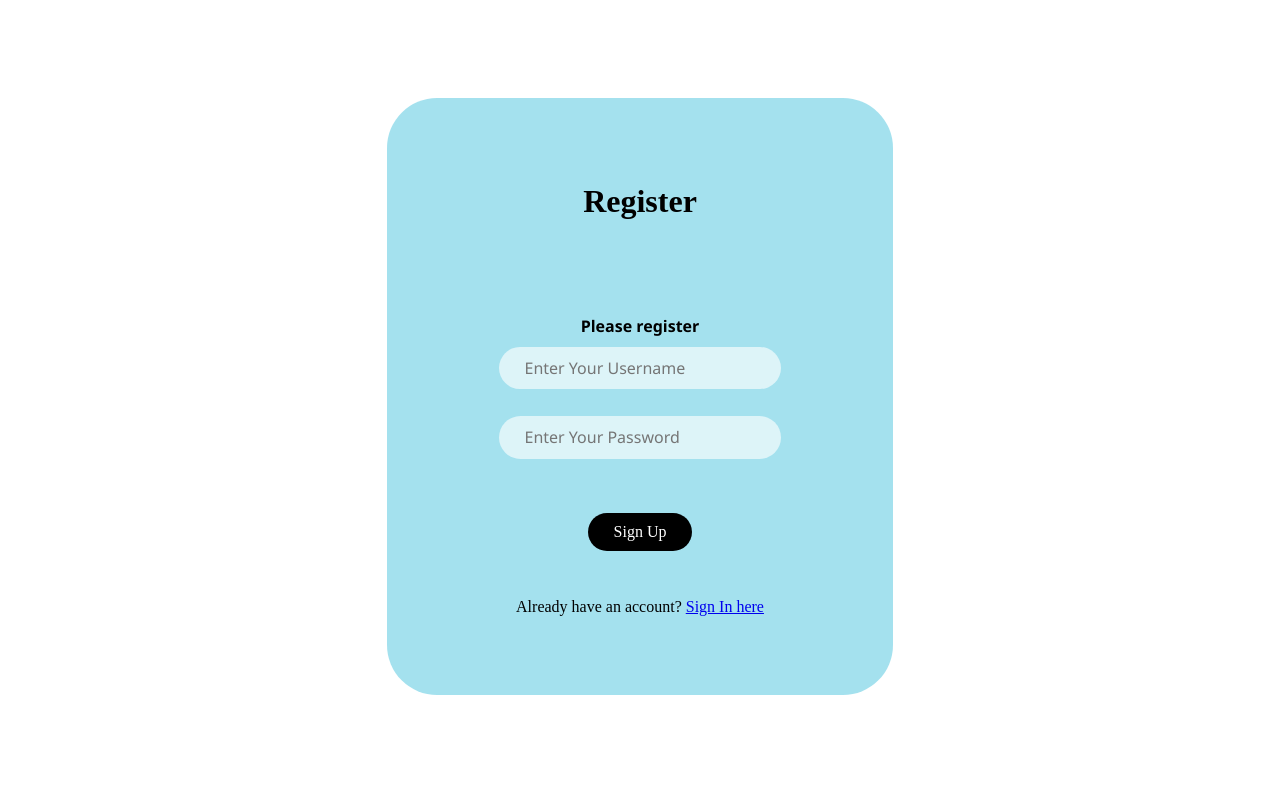
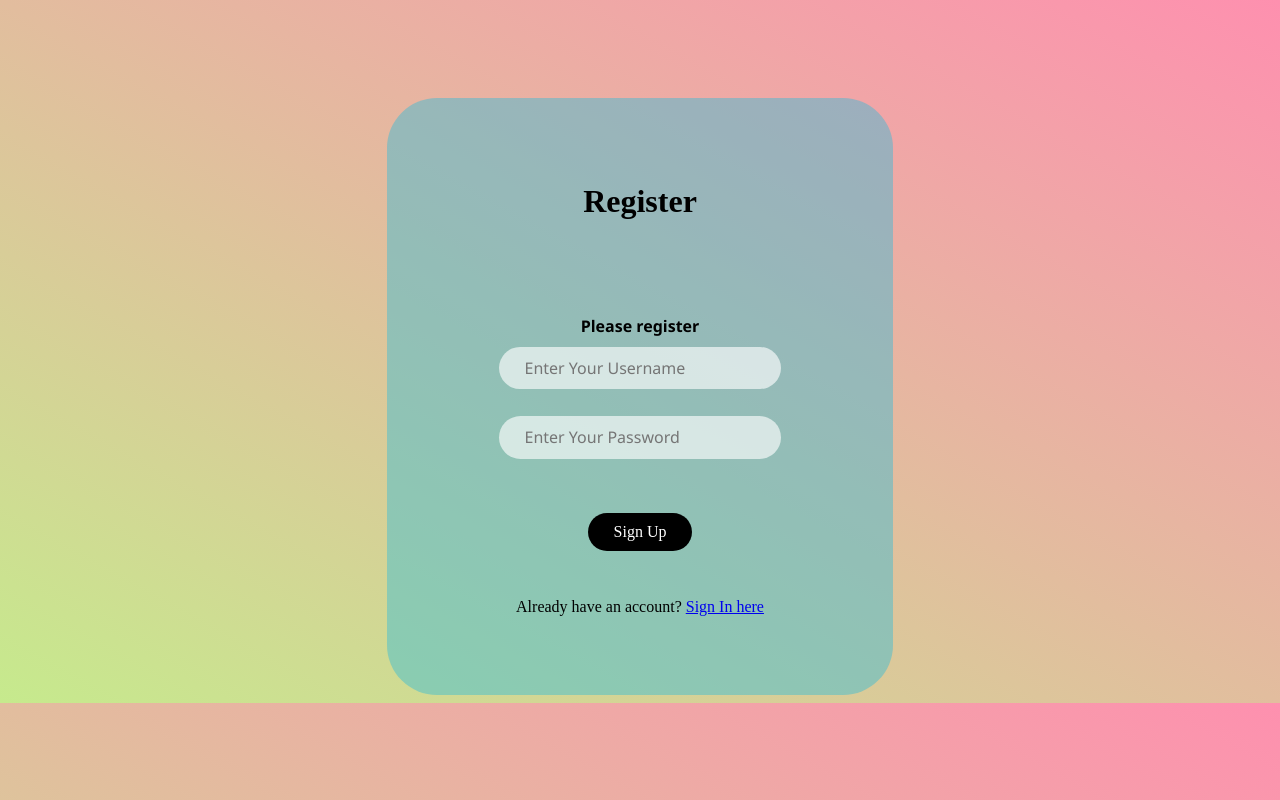
Before and after one commit to sravan1946/bytebash, a Flask app: page /register in a window 1280 px wide. Run offline with Flask 3, Linux system fonts and the light colour scheme.

Commit message:
register

```diff
--- a/data/users.json
+++ b/data/users.json
@@ -1 +1 @@
-{"sravan": "asdf", "sravan-krishna": "hi"}
+{"sravan": "asdf", "sravan-krishna": "hi", "anjana ": "1234"}
--- a/static/style.css
+++ b/static/style.css
@@ -54,3 +54,6 @@
     color: #000000;
     font-family:'Segoe UI', Tahoma, Geneva, Verdana, sans-serif;
 }
+.register-body{
+    background-image:linear-gradient(to right top,#C6EA8D,#FE90AF);
+}
--- a/templates/register.html
+++ b/templates/register.html
@@ -5,7 +5,7 @@
         <title> Register </title>
         <link rel="stylesheet" href="{{ url_for('static', filename='style.css') }}">
     </head>
-    <body></br></br></br></br></br>
+    <body class="register-body"></br></br></br></br></br>
         <div align="center">
         <div align="center" class="border">
             <div class="header">
```
